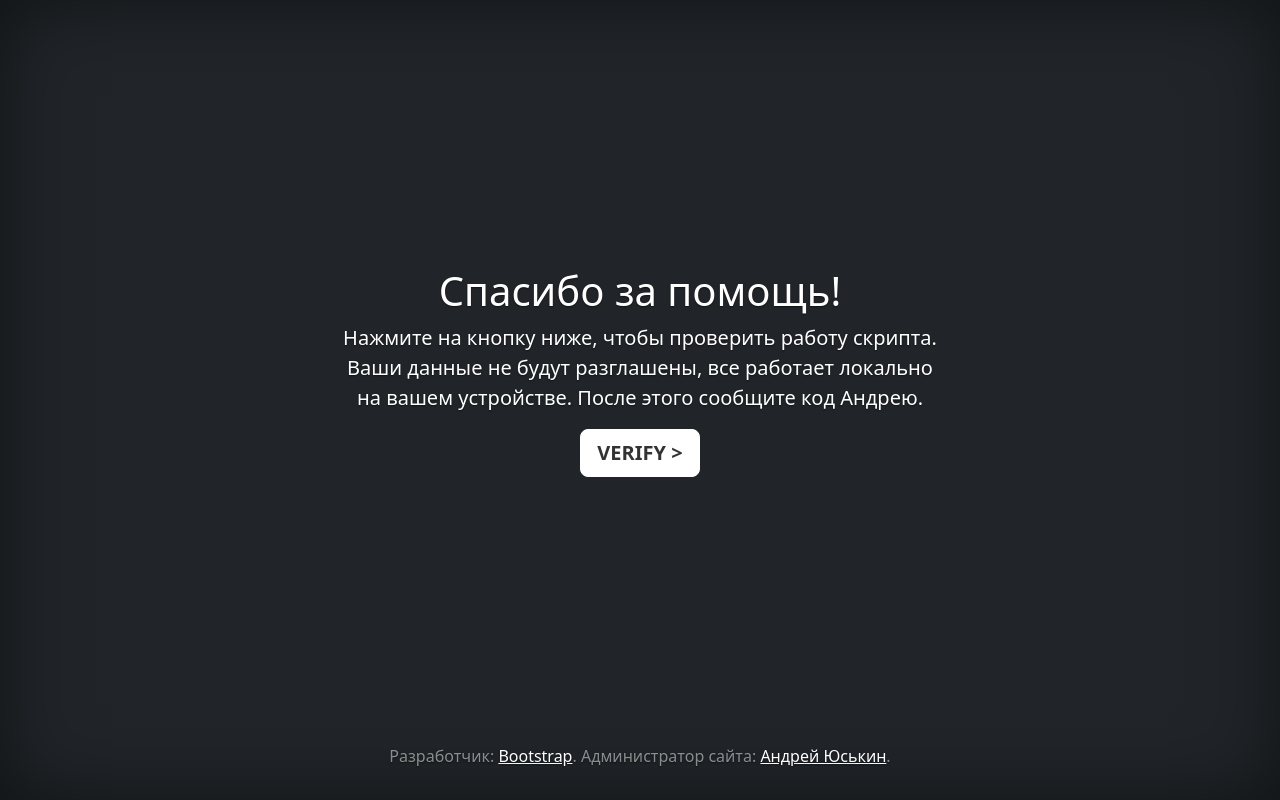
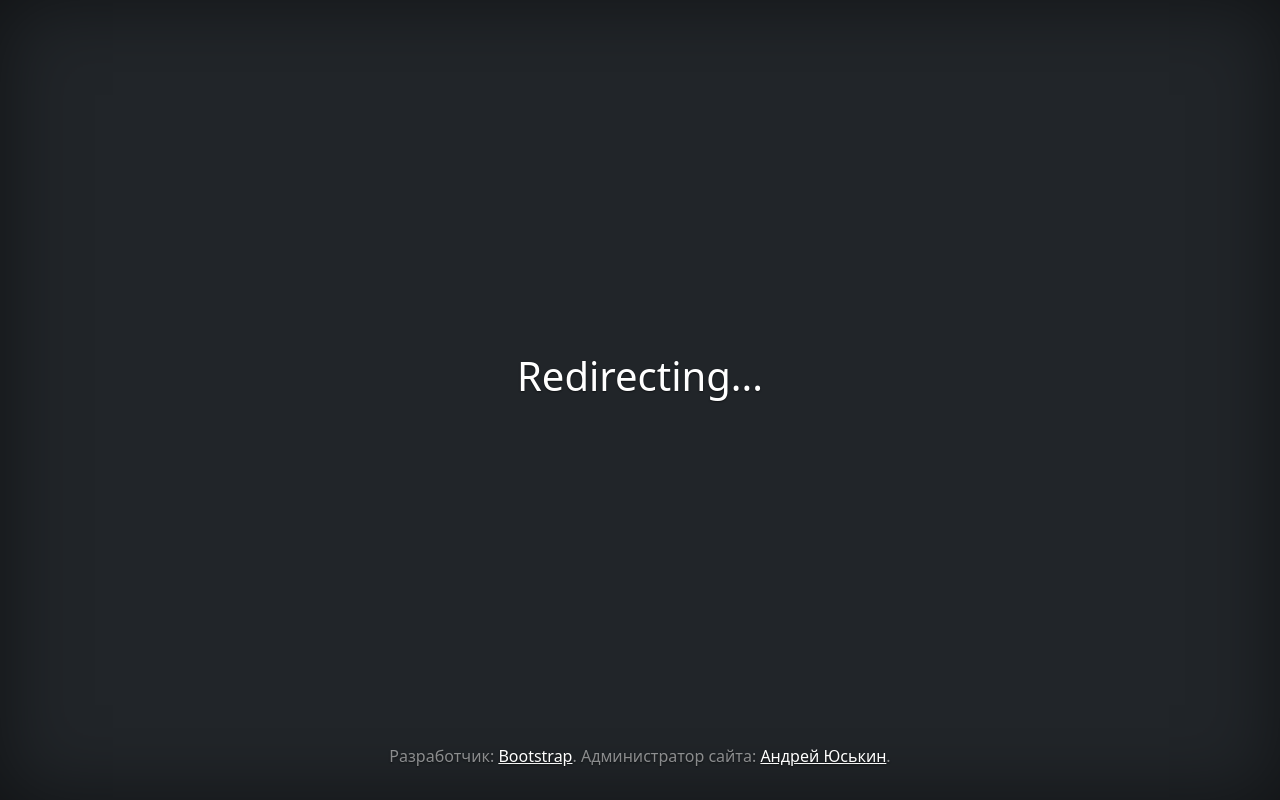
Before and after one commit to yus1ch/yus1c.github.io, a plain HTML site: page bird.html in a window 1280 px wide. Drawn offline with Linux system fonts and the light colour scheme.

Commit message:
Update and rename test.html to bird.html

```diff
--- a/test.html
+++ b/bird.html
@@ -29,11 +29,7 @@
       <header class="mb-auto"></header>
 
       <main class="px-3">
-        <h1>Спасибо за помощь!</h1>
-        <p class="lead">Нажмите на кнопку ниже, чтобы проверить работу скрипта. Ваши данные не будут разглашены, все работает локально на вашем устройстве. После этого сообщите код Андрею.</p>
-        <p class="lead">
-          <a href="./test-success-message" class="btn btn-lg btn-light fw-bold border-white bg-white">VERIFY ></a>
-        </p>
+        <h1>Redirecting...</h1>
       </main>
 
       <footer class="mt-auto text-white-50">
```
